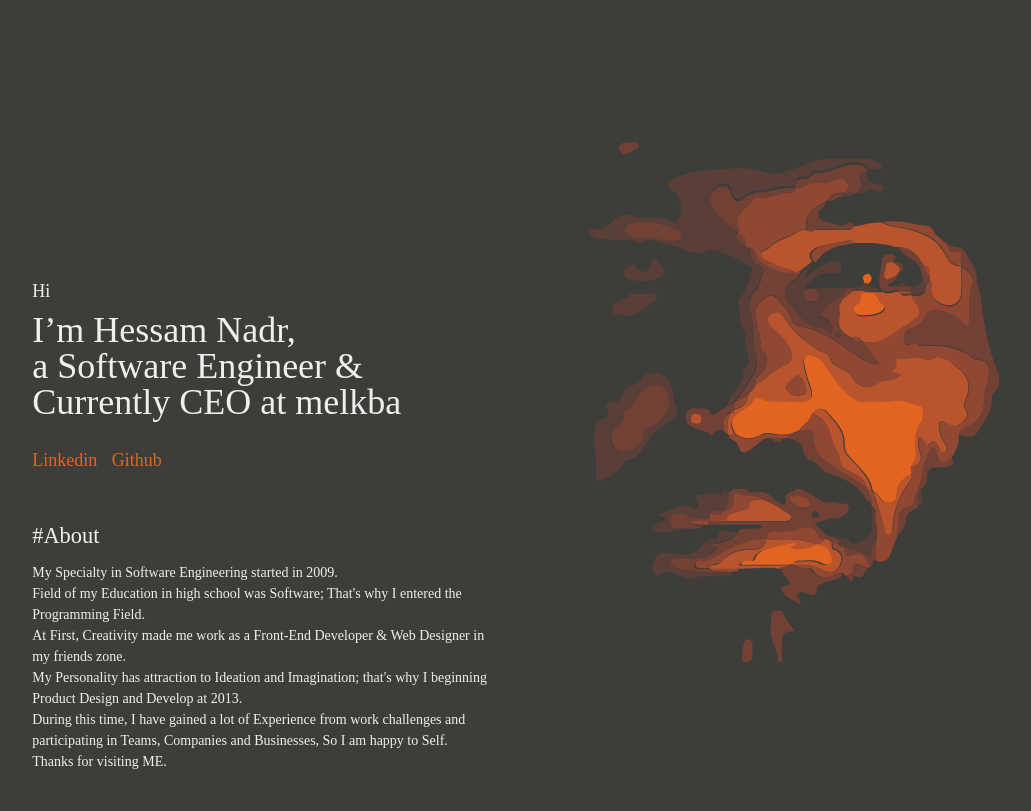
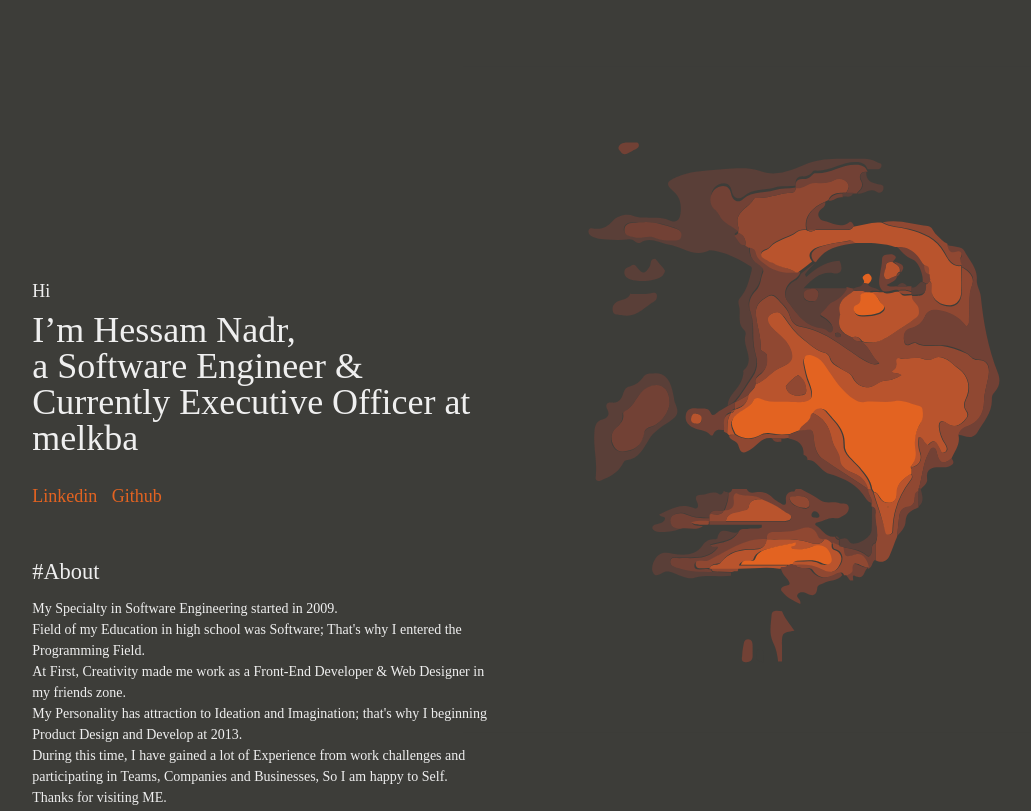
Before and after one commit to hessamnadr/hessamnadr.github.io, a plain HTML site: page index.html in a window 1280 px wide. Shown: the top 811 px of the page, without its empty margins (147-1178 px from the left). Drawn offline with nearby package versions, Linux system fonts and the light colour scheme; a web font is replaced by a local one.

Commit message:
Update index.html

```diff
--- a/index.html
+++ b/index.html
@@ -3,12 +3,12 @@
 <head>
     <meta charset="utf-8">
     <meta http-equiv="x-ua-compatible" content="ie=edge">
-    <title>Hessam Nadr</title>
-    <meta property="og:title" content="Hessam Nadr | Software Engineer">
+    <title>Hessam Nadr | حسام ندر</title>
+    <meta property="og:title" content="Hessam Nadr | Executive Officer">
     <meta property="og:site_name" content="حسام ندر">
     <meta name="description" content="I’m a Software Engineer &amp; interested in Innovation and Simplicity.">
     <meta name="keywords"
-          content="Hessam,Hessam Nadr,js,javascript,frontend, front end,Engineer,حسام ندر ,حسام,ندر,برنامه نویس,فرانت اند,وب دیزاین, design, web design, web designer,creativity">
+          content="Hessam,Hessam Nadr,js,javascript,frontend, front end,Engineer,design, web design, web designer,creativity,Product,Product Design, Service Design, Executive Officer,حسام ندر ,حسام,ندر,برنامه نویس,فرانت اند,وب دیزاین, طراح محصول, مهندس نرم افزار, ایده پرداز, مدیر توسعه, شرکت نوای آرامش خانه, مدیر محصول, ">
 
     <meta name="viewport" content="width=device-width, initial-scale=1">
 
@@ -197,7 +197,7 @@
 <g id="Layer_2">
 	<rect x="79.9" y="28.4" fill="#3D3D39" width="97.9" height="101.9"/>
 </g>
-<g id="Layer_1_1_">
+<g id="face">
 	<g>
 		<path fill="#B9542D" d="M120.6,84.8c-0.1-0.1-0.2-0.2-0.3-0.3c0.1-1-0.1-2.1,0.6-3.1l0,0c0.3,0,0.5-0.2,0.5-0.5l0,0
 			c1.1-0.3,2-0.9,2.1-2.2c0.3-0.6,1.1-0.9,1.1-1.7c1.6-0.6,2.5-2.1,4.1-2.7c1.6-0.6,1.8-1.5,1.1-3c-0.7-1.4-2-2.1-2.9-3.2
@@ -473,7 +473,7 @@
     <h1>
         I’m Hessam Nadr,<br>
         a Software Engineer &amp;<br>
-	Currently CEO at melkba
+	Currently Executive Officer at melkba
     </h1>
     <section class="links">
         <a href="https://ir.linkedin.com/in/hessamnadr" target="_blank">Linkedin</a>
```
